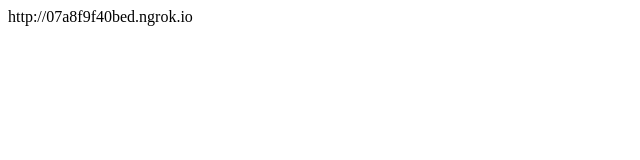
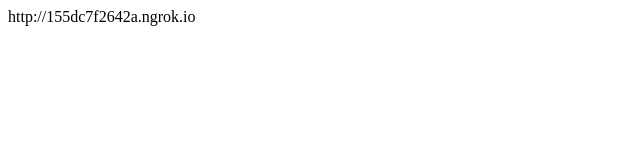
Before and after one commit to freeproblemchild/freeproblemchild.github.io, a plain HTML site: page adinross.html in a window 1280 px wide. Shown: the full height of the page, 0-640 px from the left. Drawn offline with Linux system fonts and the light colour scheme.

Commit message:
Update adinross.html

```diff
--- a/adinross.html
+++ b/adinross.html
@@ -2,6 +2,6 @@
 <head>
 </head>
 <body>
-    http://07a8f9f40bed.ngrok.io
+    http://155dc7f2642a.ngrok.io
 </body>
 </html>
```
